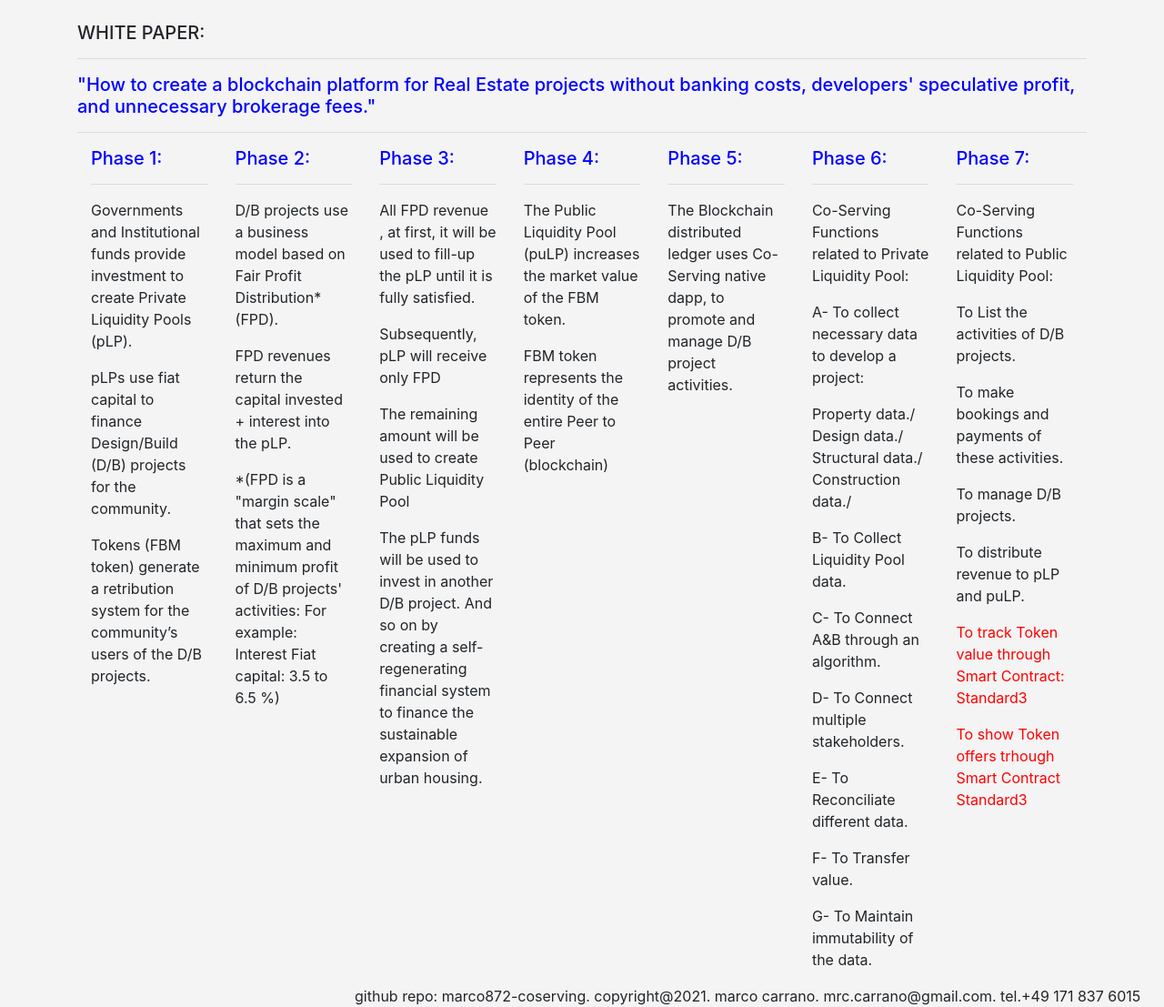
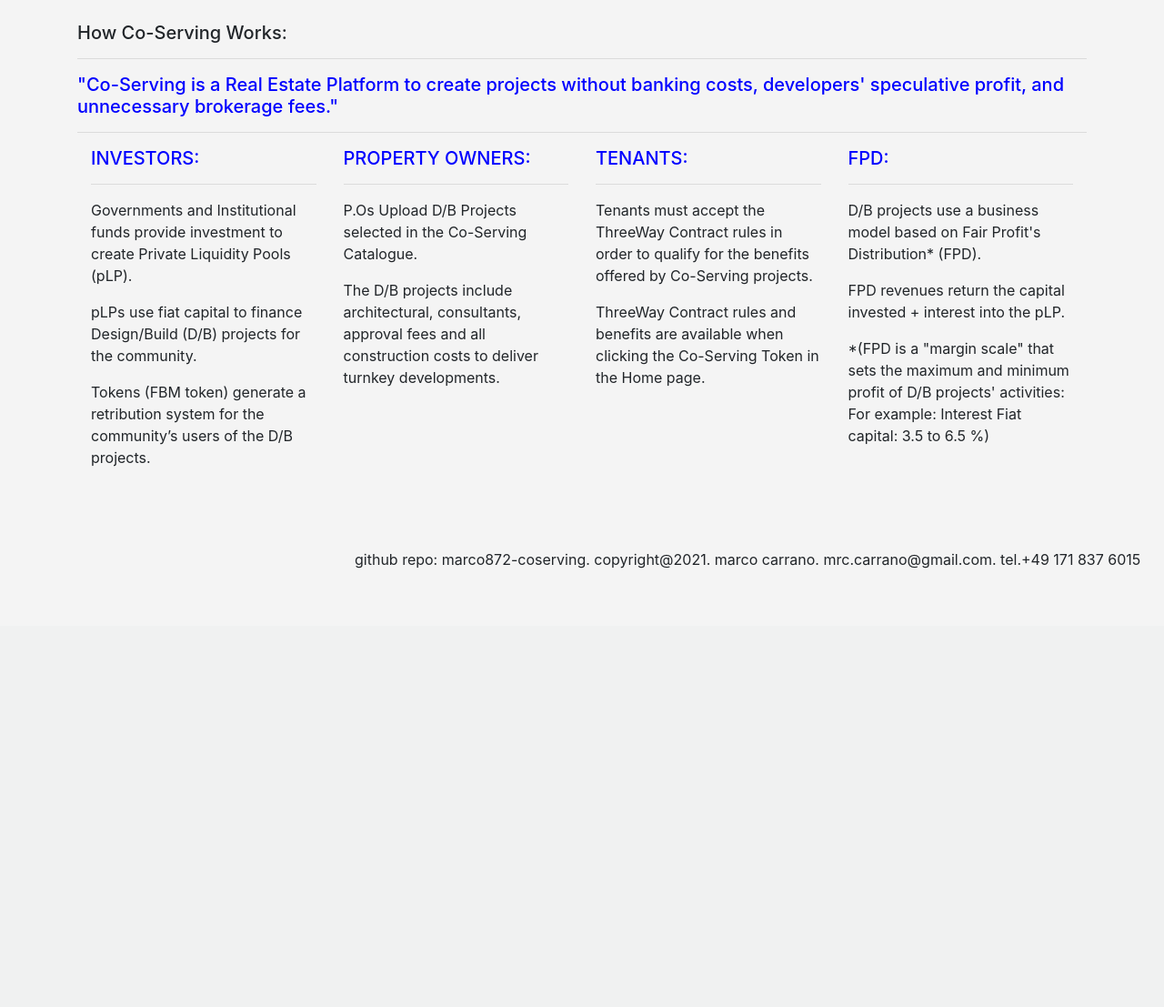
Before and after one commit to marco872/coserving, a Django app: page /white/ in a window 1280 px wide. Shown: the part 112-1219 px from the top of the page at 91% size. After the commit the page ends 737 px from the top, so only its background shows below. Run offline with Django 3.2, Linux system fonts and the light colour scheme; some libraries are stand-ins or nearby versions.

Commit message:
starting token

```diff
--- a/co_servings/templates/co_servings/navbar.html
+++ b/co_servings/templates/co_servings/navbar.html
@@ -17,8 +17,8 @@
           About
         </a>
         <div class="dropdown-menu" aria-labelledby="navbarDropdown">
-          <a class="dropdown-item" href="{% url 'white' %}">White Paper</a>
-          <a class="dropdown-item" href="{% url 'how' %}">How LPs work</a>
+          <a class="dropdown-item" href="{% url 'white' %}">Co-Serving</a>
+          <a class="dropdown-item" href="{% url 'how' %}">Liquidity-Pools</a>
 
         </div>
       </li>
@@ -65,7 +65,7 @@
         </a>
         <div class="dropdown-menu" aria-labelledby="navbarDropdown">
           <a class="dropdown-item" href="{% url 'development' %}">Development</a>
-          <a class="dropdown-item" href="{% url 'rental' %}">Rental</a>
+          <a class="dropdown-item" href="{% url 'rental' %}">Overview</a>
         </div>
       </li>
 
--- a/co_servings/templates/co_servings/white.html
+++ b/co_servings/templates/co_servings/white.html
@@ -9,10 +9,10 @@
 
 
 
-<h5>WHITE PAPER:</h5>
+<h5>How Co-Serving Works:</h5>
 <hr>
 
-<h5 style="color:blue;">"How to create  a blockchain platform for Real Estate projects  without   banking costs, developers' speculative profit, and unnecessary brokerage fees."</h5>
+<h5 style="color:blue;">"Co-Serving is a Real Estate Platform  to create projects  without   banking costs, developers' speculative profit, and unnecessary brokerage fees."</h5>
 <hr>
 
 
@@ -23,7 +23,7 @@
 
 	  		<div class="col">
 
-				<h5 style="color:blue;">Phase 1:</h5>
+				<h5 style="color:blue;">INVESTORS:</h5>
 				<hr>
 				<p>Governments and Institutional funds
 provide investment to create  Private Liquidity Pools (pLP). </p><p>pLPs use  fiat capital  to finance Design/Build (D/B)
@@ -34,79 +34,35 @@ projects for the community.</p><p> Tokens (FBM token) generate a retribution sys
 			</div>
 			<div class="col">
 
-				<h5 style="color:blue;">Phase 2:</h5>
+				<h5 style="color:blue;">PROPERTY OWNERS:</h5>
 				<hr>
-				<p>D/B projects use a business model based on Fair Profit Distribution* (FPD).</p><p> FPD revenues return the capital invested + interest into the pLP.</p>
-<p>*(FPD
- is a "margin scale" that sets the maximum and minimum  profit of  D/B projects' activities:
-For example:
-Interest Fiat capital: 3.5 to 6.5 %)</p>
+				<p> P.Os Upload D/B Projects selected in the Co-Serving
+				Catalogue.</p>
+				<p> The D/B projects include architectural, consultants, approval fees and all construction costs to deliver  turnkey developments.</p>
 
 			</div>
 
 			<div class="col">
 
-				<h5 style="color:blue;">Phase 3:</h5>
+				<h5 style="color:blue;">TENANTS:</h5>
 				<hr>
-				<p>All FPD revenue , at first, it will be used to fill-up the pLP until it is fully satisfied.</p>
-
-<p>Subsequently, pLP will receive only  FPD</p><p>The remaining amount will be used to create  Public Liquidity Pool</p>
-
-<p>The pLP funds will be used to invest in another D/B project. And so on by creating a self-regenerating financial system to finance the sustainable expansion of urban housing.</p>
-
-
-			</div>
-			<div class="col">
-
-				<h5 style="color:blue;">Phase 4:</h5>
-				<hr>
-				<p>The Public Liquidity Pool (puLP)  increases the market value of the FBM token.</p>
-<p>FBM token represents the identity of the entire Peer to Peer (blockchain)</p>
+				<p>Tenants must accept the ThreeWay Contract rules in order to
+				qualify for the benefits offered by  Co-Serving projects.</p>
+				<p>ThreeWay Contract rules and benefits are available when clicking the
+				Co-Serving Token in the Home page. </p>
 
 
 			</div>
 
 			<div class="col">
 
-				<h5 style="color:blue;">Phase 5:</h5>
+				<h5 style="color:blue;">FPD:</h5>
 				<hr>
-				<p>The Blockchain distributed ledger uses Co-Serving native dapp, to promote and manage D/B project activities.</p>
-
-			</div>
-
-			<div class="col">
-
-				<h5 style="color:blue;">Phase 6:</h5>
-				<hr>
-				<p>Co-Serving Functions related to Private Liquidity Pool:</p>
-
-<p>A- To collect necessary data to develop a project:</p>
-<p>Property data./
-Design data./
-Structural data./
-Construction data./</p>
-<p>B- 	To Collect  Liquidity Pool data.</p>
-<p>C-	To Connect A&B through an algorithm.</p>
-<p>D- 	To Connect multiple stakeholders.</p>
-<p>E- 	To Reconciliate  different data.</p>
-<p>F- 	To Transfer value.</p>
-<p>G- 	To Maintain immutability of the data.</p>
-
-
-
-			</div>
-			<div class="col">
-
-				<h5 style="color:blue;">Phase 7:</h5>
-				<hr>
-				<p>Co-Serving Functions related to Public Liquidity Pool:</p>
-
-<p>To List the activities of D/B projects.</p>
-<p>To make bookings and payments of these activities.</p>
-<p>To manage D/B projects.</p>
-<p>To distribute revenue to pLP and puLP.</p>
-<p style="color:red;">To track Token value through Smart Contract: Standard3</p>
-<p style="color:red;">To show Token offers trhough Smart Contract Standard3</p>
+				<p>D/B projects use a business model based on Fair Profit's Distribution* (FPD).</p><p> FPD revenues return the capital invested + interest into the pLP.</p>
+<p>*(FPD
+ is a "margin scale" that sets the maximum and minimum  profit of  D/B projects' activities:
+For example:
+Interest Fiat capital: 3.5 to 6.5 %)</p>
 
 
 
@@ -115,4 +71,9 @@ Construction data./</p>
 
 	</div>
 
+
+	<br>
+	<br>
+	<br>
+
 {% endblock %}
--- a/co_servings/views.py
+++ b/co_servings/views.py
@@ -95,7 +95,13 @@ def development(request):
 
 
 def rental(request):
-	return render(request, 'co_servings/rental.html')
+	projects = Project.objects.all()
+	venue = Venue.objects.all()
+
+	context = {'list': projects, 'value': venue}
+	return render(request, 'co_servings/rental.html',context )
+
+
 
 def buildings(request):
 	return render(request, 'co_servings/buildings.html')
```
Also changed, not shown: co_servings/templates/co_servings/home.html (+8 -4 lines), co_servings/templates/co_servings/rental.html (+28 -54 lines), co_servings/admin.py (line endings or trailing spaces).
